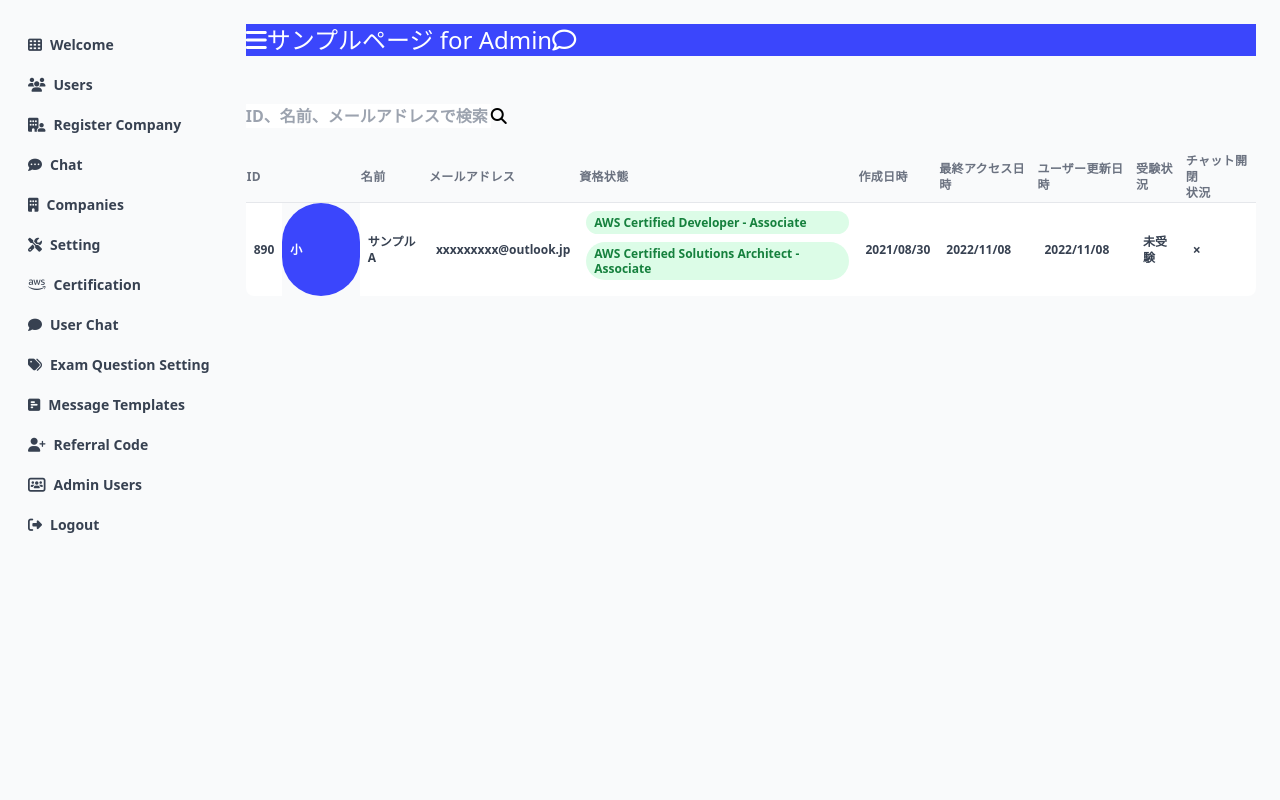
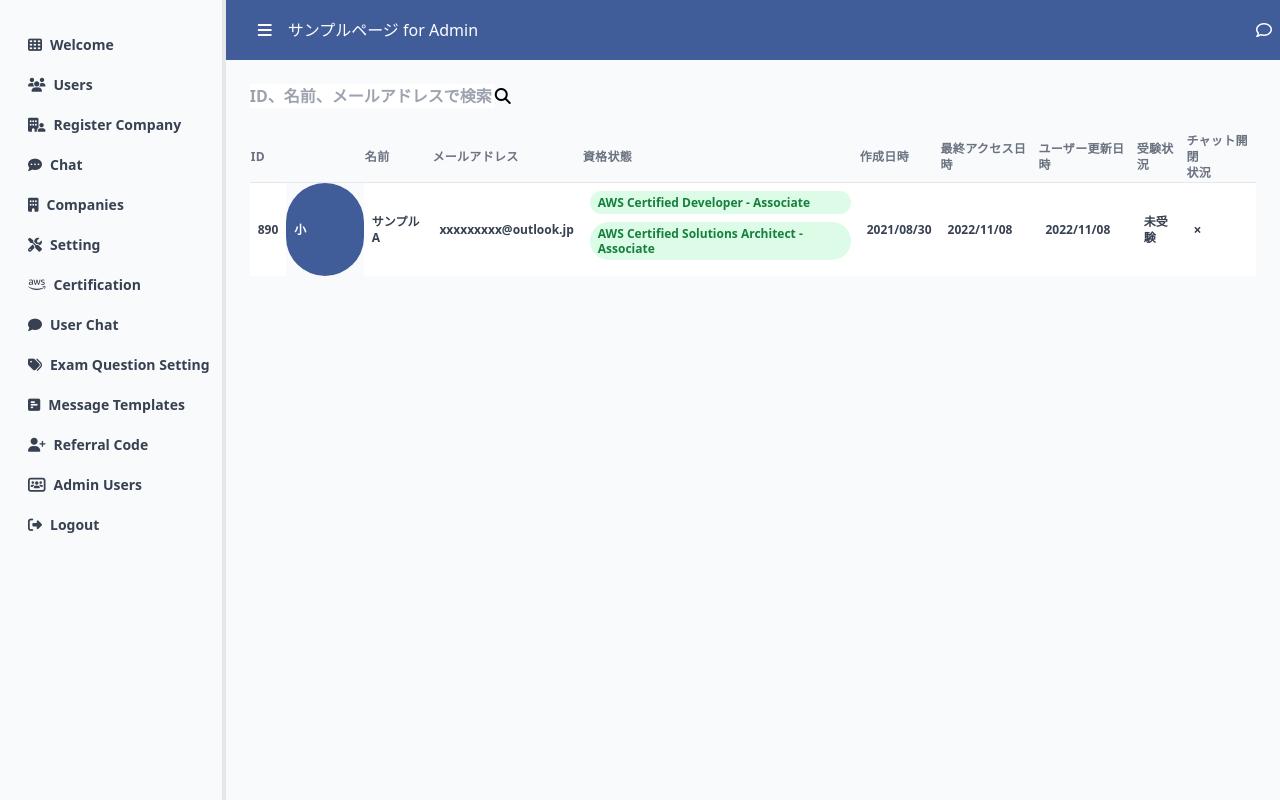
Before and after one commit to Yuma-Tsukakoshi/jober, a website: page src/index.html in a window 1280 px wide. Drawn offline with nearby package versions, Linux system fonts and the light colour scheme; files that its build step writes are made by us from their sources.

Commit message:
add:header完成

```diff
--- a/src/index.html
+++ b/src/index.html
@@ -12,7 +12,7 @@
 <body>
     <div class="flex h-screen bg-gray-50" :class="{ 'overflow-hidden': isSideMenuOpen}">
     <!-- side banner -->
-    <aside class="z-20 flex-shrink-0 hidden w-32 overflow-y-auto md:block">
+    <aside class="z-20 flex-shrink-0 hidden w-32 overflow-y-auto md:block border-r-4">
       <div class=" text-gray-700">
         <ul class="mt-6">
           <li class="relative px-3 py-2 hover:bg-slate-700 side-list">
@@ -86,9 +86,14 @@
 
     <div class="flex flex-col flex-1 w-full">
       <main class="h-full pb-16 overflow-y-auto">
-        <div class="container grid px-6 mx-auto">
-          <h2 class="my-6 w-full text-2xl bg-blue-700 text-white "><i class="fa-solid fa-bars"></i>サンプルページ for Admin<i class="fa-regular fa-comment"></i></h2>
-          <div class="w-full overflow-hidden rounded-lg shadow-xs">
+        <div class="container grid mx-auto">
+          <header class="h-15 justify-between bg-blue-700 text-white line">
+            <h2 class="px-4 w-full text-xl"><i class="px-4  fa-solid fa-bars"></i>サンプルページ for Admin</h2>
+            <div>
+              <i class="fa-regular fa-comment text-xl px-2"></i>
+            </div>
+          </header>
+          <div class=" px-6 w-full overflow-hidden rounded-lg shadow-xs">
             <input type="text" class="my-6 font-semibold text-gray-700 " placeholder="ID、名前、メールアドレスで検索"/><i class="fa-solid fa-magnifying-glass"></i>
             <div class="w-full overflow-x-auto">
               <table class="w-full whitespace-no-wrap">
```
Also changed, not shown: tailwind/tailwind.css.
